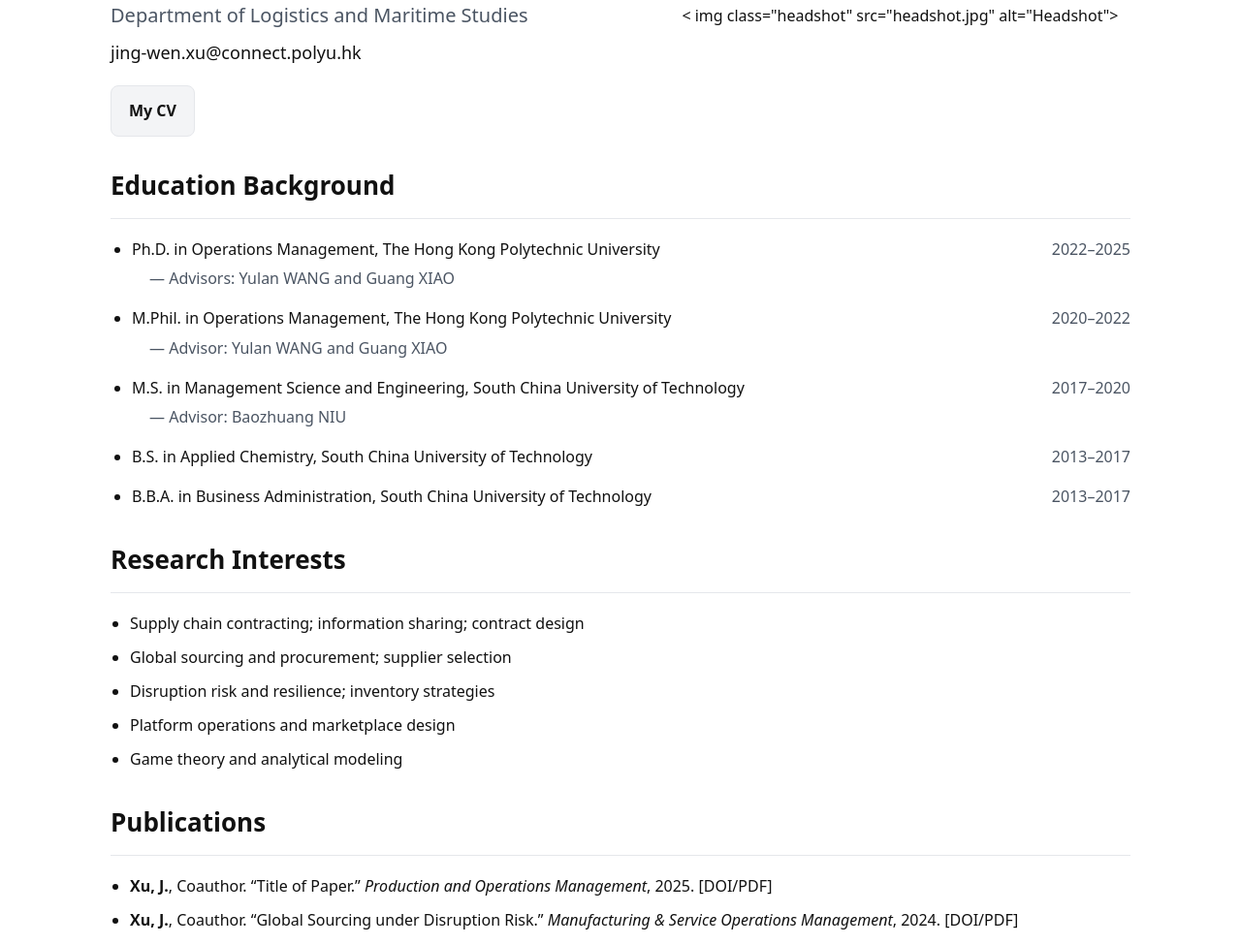
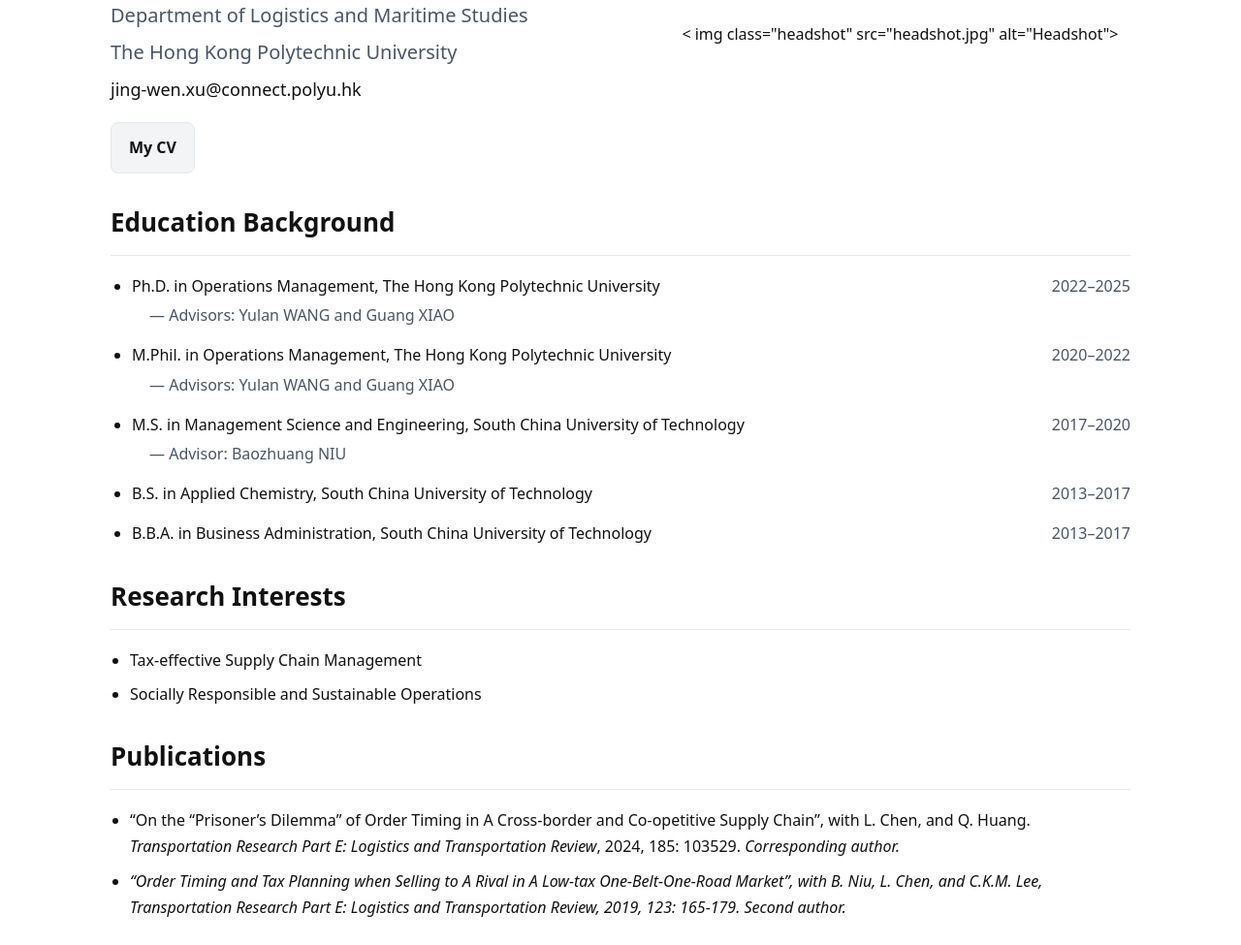
Before and after one commit to jingwen-hsu/jingwen-hsu, a plain HTML site: page index.html in a window 1280 px wide. Shown: the part 206-1181 px from the top of the page at 97% size. Drawn offline with Linux system fonts and the light colour scheme.

Commit message:
Update index.html

```diff
--- a/index.html
+++ b/index.html
@@ -77,6 +77,7 @@
         <h1>Jingwen Xu</h1>
         <p class="title">Research Assistant Professor · PolyU</p >
         <p class="title">Department of Logistics and Maritime Studies</p >
+        <p class="title">The Hong Kong Polytechnic University</p >
         <p class="email"><a href="mailto:jingwen@gmail.com">jing-wen.xu@connect.polyu.hk</a ></p >
         <a class="btn" href="CV.pdf">My CV</a >
       </div>
@@ -102,7 +103,7 @@
             <span>M.Phil. in Operations Management, The Hong Kong Polytechnic University</span>
             <span class="edu-year">2020–2022</span>
           </div>
-          <div class="edu-sub">— Advisor: Yulan WANG and Guang XIAO</div>
+          <div class="edu-sub">— Advisors: Yulan WANG and Guang XIAO</div>
         </li>
         <li class="edu-item">
           <div class="edu-row">
@@ -130,11 +131,8 @@
       <h2>Research Interests</h2>
       <hr class="sep">
       <ul>
-        <li>Supply chain contracting; information sharing; contract design</li>
-        <li>Global sourcing and procurement; supplier selection</li>
-        <li>Disruption risk and resilience; inventory strategies</li>
-        <li>Platform operations and marketplace design</li>
-        <li>Game theory and analytical modeling</li>
+        <li>Tax-effective Supply Chain Management</li>
+        <li>Socially Responsible and Sustainable Operations</li>
       </ul>
     </section>
 
@@ -143,8 +141,8 @@
       <h2>Publications</h2>
       <hr class="sep">
       <ul>
-        <li><strong>Xu, J.</strong>, Coauthor. “Title of Paper.” <em>Production and Operations Management</em>, 2025. [DOI/PDF]</li>
-        <li><strong>Xu, J.</strong>, Coauthor. “Global Sourcing under Disruption Risk.” <em>Manufacturing &amp; Service Operations Management</em>, 2024. [DOI/PDF]</li>
+        <li>“On the “Prisoner’s Dilemma” of Order Timing in A Cross-border and Co-opetitive Supply Chain”, with L. Chen, and Q. Huang. <em>Transportation Research Part E: Logistics and Transportation Review</em>, 2024, 185: 103529. <em>Corresponding author<em>.</li>
+        <li>“Order Timing and Tax Planning when Selling to A Rival in A Low-tax One-Belt-One-Road Market”, with B. Niu, L. Chen, and C.K.M. Lee, <em>Transportation Research Part E: Logistics and Transportation Review</em>, 2019, 123: 165-179. <em>Second author<em>.</li>
       </ul>
     </section>
 
```
